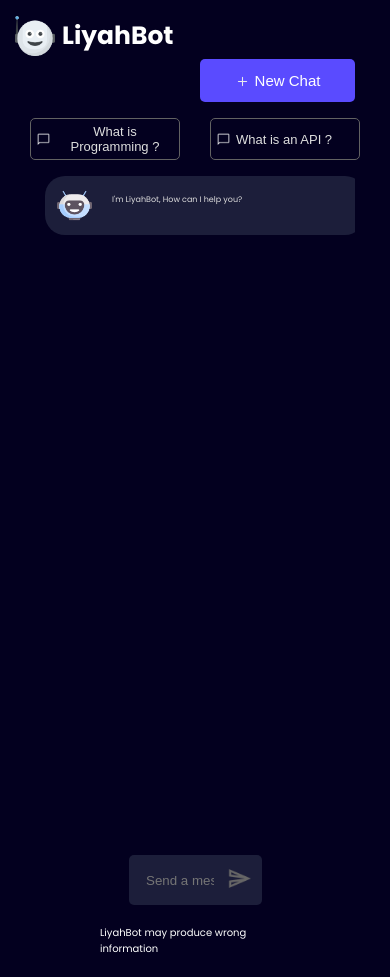
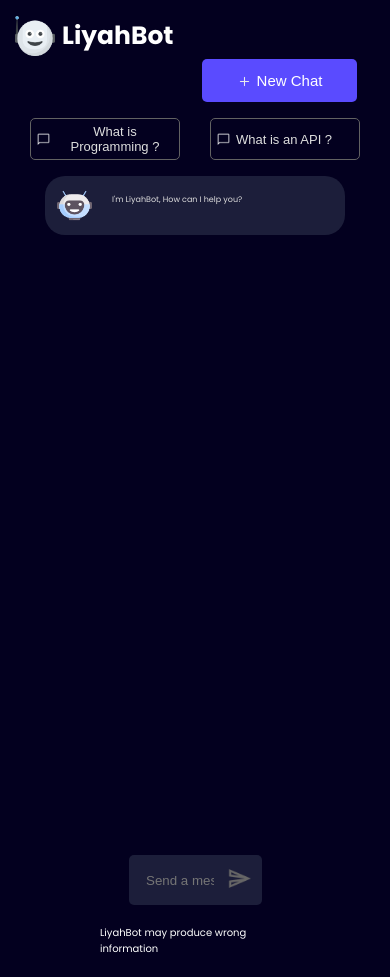
Before and after one commit to Babyliy/chatgpt-clone, a React (Vite) app: page / in a window 390 px wide. Built offline with nearby package versions, Linux system fonts and the light colour scheme; no server answers.

Commit message:
Update App.css

```diff
--- a/src/App.css
+++ b/src/App.css
@@ -182,7 +182,7 @@ body {
 .midBtn{
   width: 15.5rem;
   font-size: 1.5rem;
-  margin-right: 2rem;
+  margin-right: 1.8rem;
   padding: 1.3rem;
   margin-top: 0.02rem;
   margin-bottom: 1.4rem;
@@ -236,7 +236,7 @@ body {
   margin-top: 5rem;
 }
 .bot{
-  width:32rem ;
+  width:30rem ;
   border-radius: 2rem;
 }
 }
```
